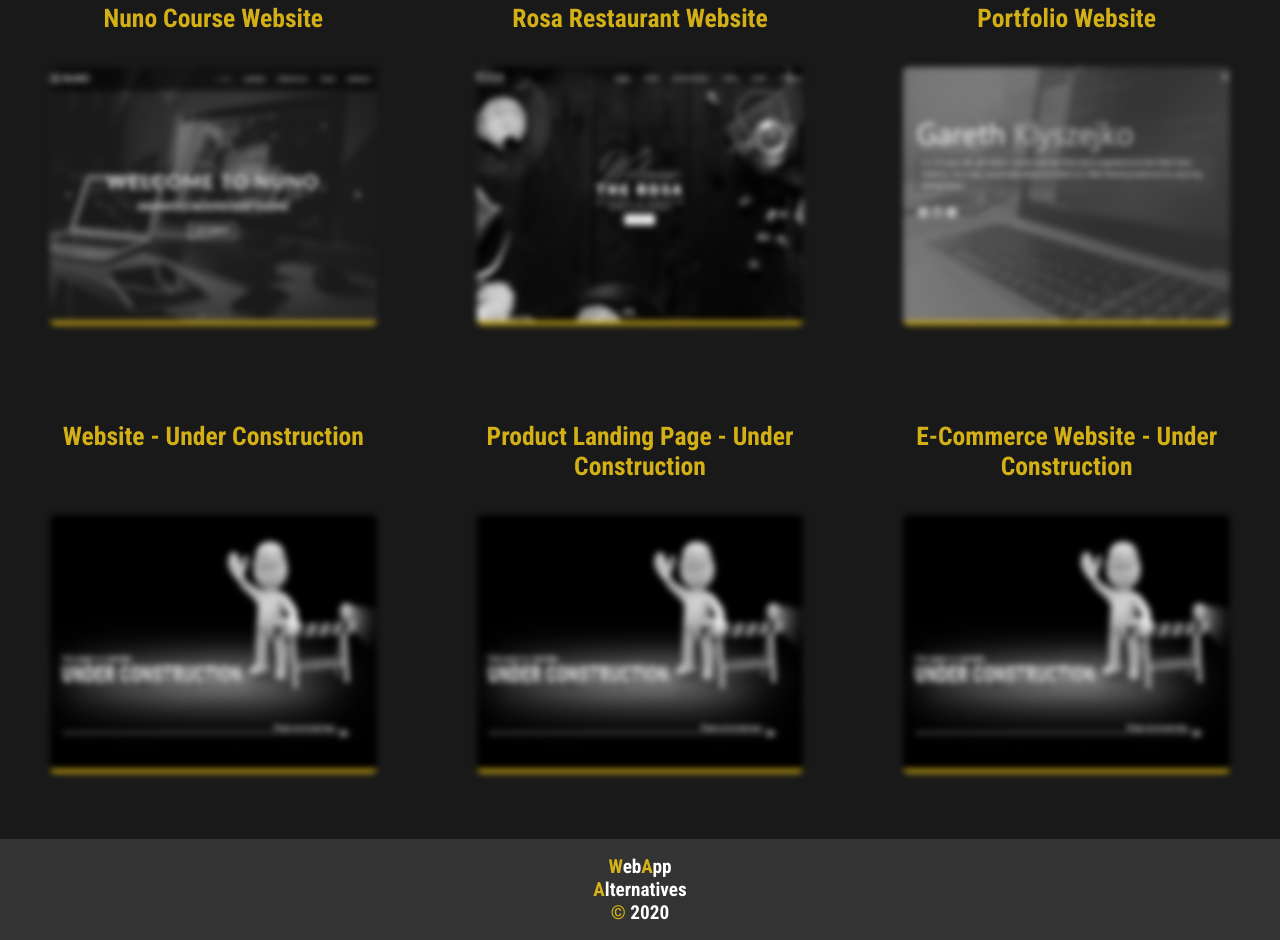
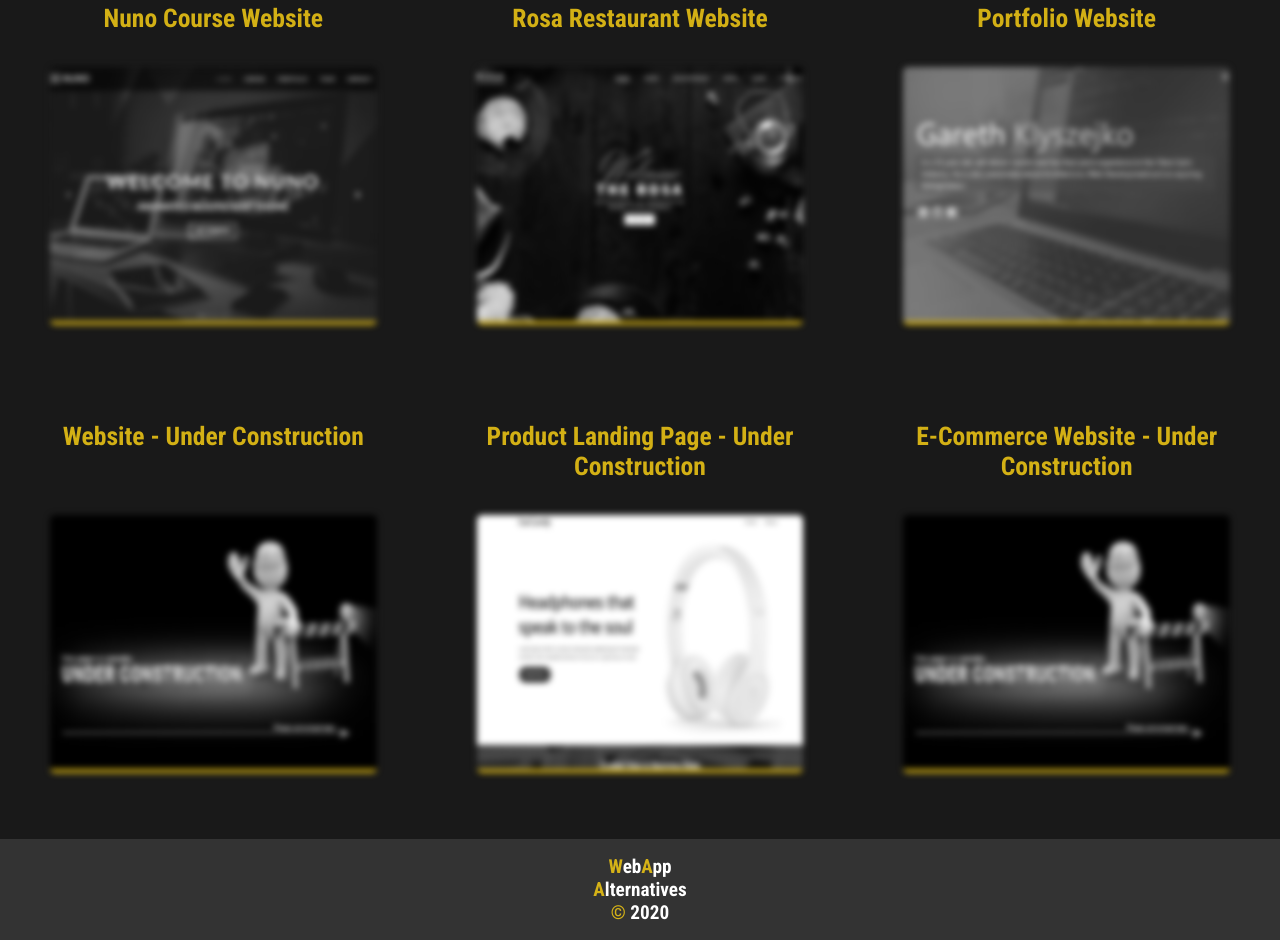
Before and after one commit to Gareth-1987/webappalternatives, a website: page _projects.html in a window 1280 px wide. Shown: the part 751-1691 px from the top of the page. Drawn offline with Linux system fonts and the light colour scheme; a web font is replaced by a local one.

Commit message:
added landing page website

```diff
--- a/_projects.html
+++ b/_projects.html
@@ -75,7 +75,7 @@
         <div>
           <h4>Product Landing Page - Under Construction </h4>
         </div>
-          <a target="_blank" href="#"><img src="img/maintenance.jpg" alt="" style="width: 100%"></a>
+          <a target="_blank" href="https://ear-candy-headphones.netlify.app/"><img src="img/product-landing-page.jpg" alt="" style="width: 100%"></a>
       </div>
         <div class="card">
           <div>
```
Also changed, not shown: img/product-landing-page.jpg (added).
